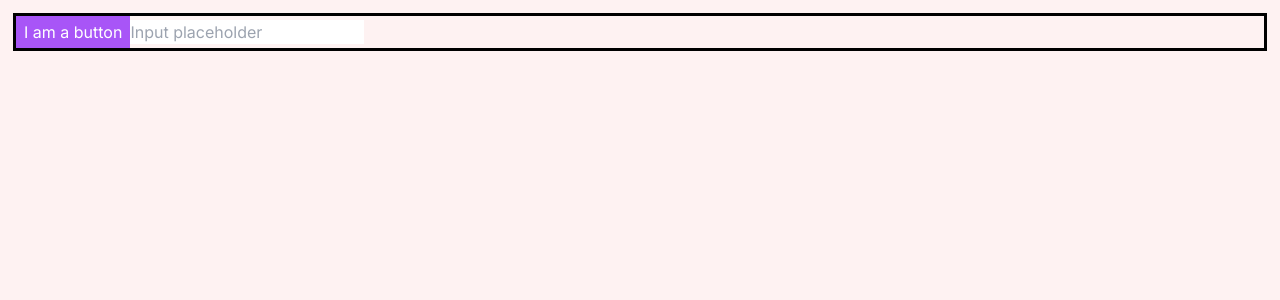
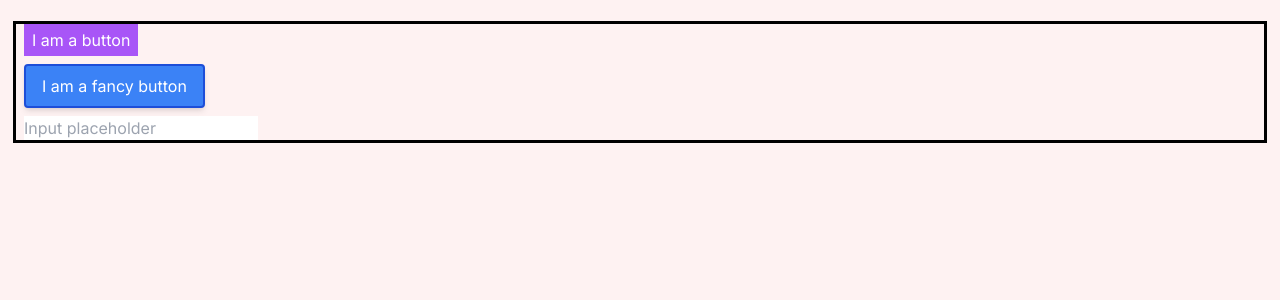
Before and after one commit to mkmule/tailwind-css-playground, a Next.js app: page / in a window 1280 px wide. Shown: the top 300 px of the page. Built offline with nearby package versions, Linux system fonts and the light colour scheme.

Commit message:
Fancy button styling

```diff
--- a/src/app/globals.css
+++ b/src/app/globals.css
@@ -11,4 +11,8 @@ body {
     button {
         @apply bg-primary px-2 py-1 text-white;
     }
+
+    .btn {
+        @apply bg-blue-500 text-white px-4 py-2 rounded border-2 border-blue-700 shadow-md;
+    }
 }
--- a/src/app/page.tsx
+++ b/src/app/page.tsx
@@ -2,11 +2,17 @@ export default function Home() {
   return (
     <main className="outline">
 
-      <div>
-        <button>I am a button</button>
-        <input placeholder="Input placeholder" />
+      <div className="">
+        <div className="m-2">
+          <button>I am a button</button>
+        </div>
+        <div className="m-2">
+          <button className="btn">I am a fancy button</button>
+        </div>
+        <div className="m-2">
+          <input placeholder="Input placeholder" />
+        </div>
       </div>
-
     </main>
   );
 }
```
